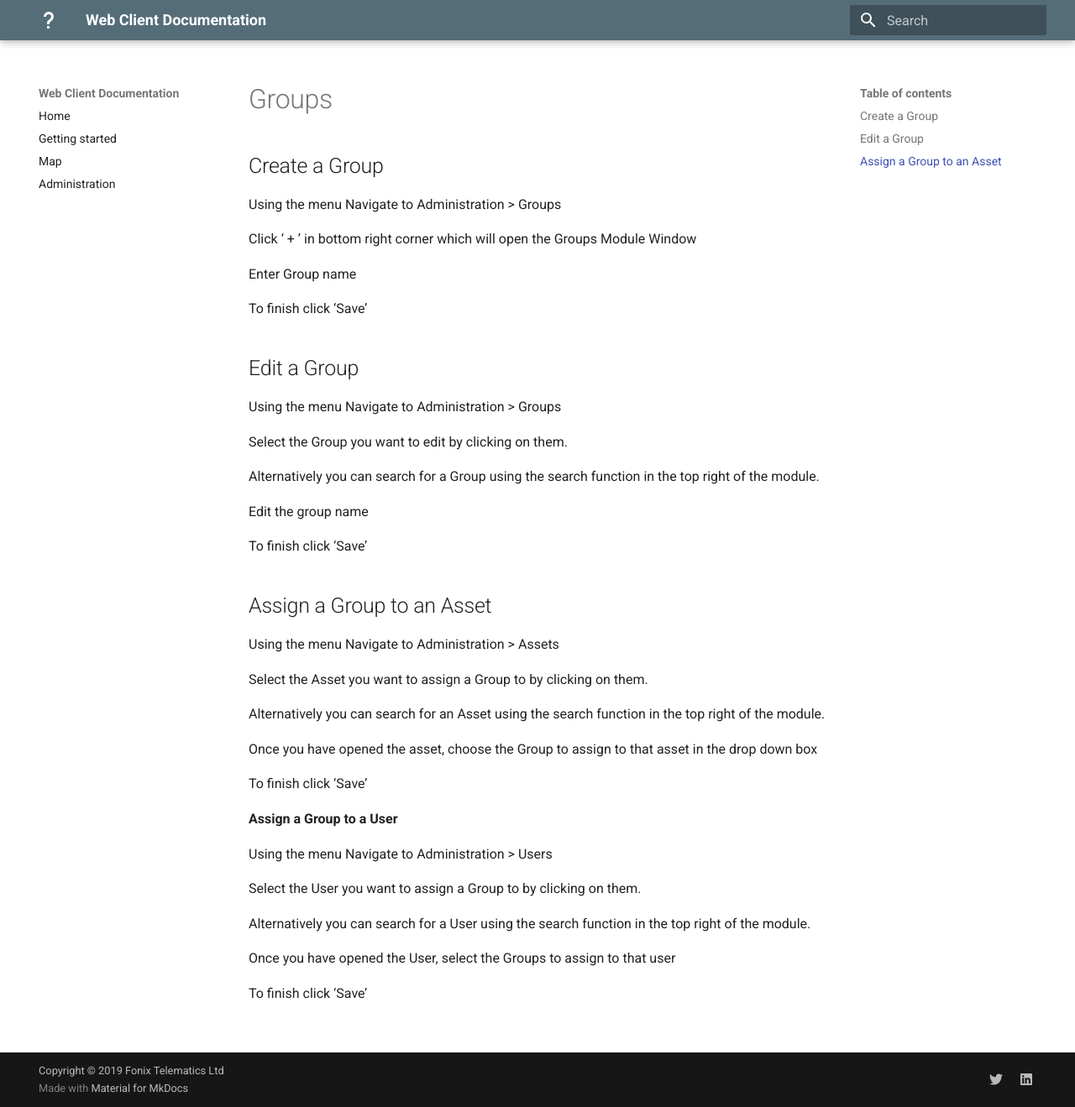
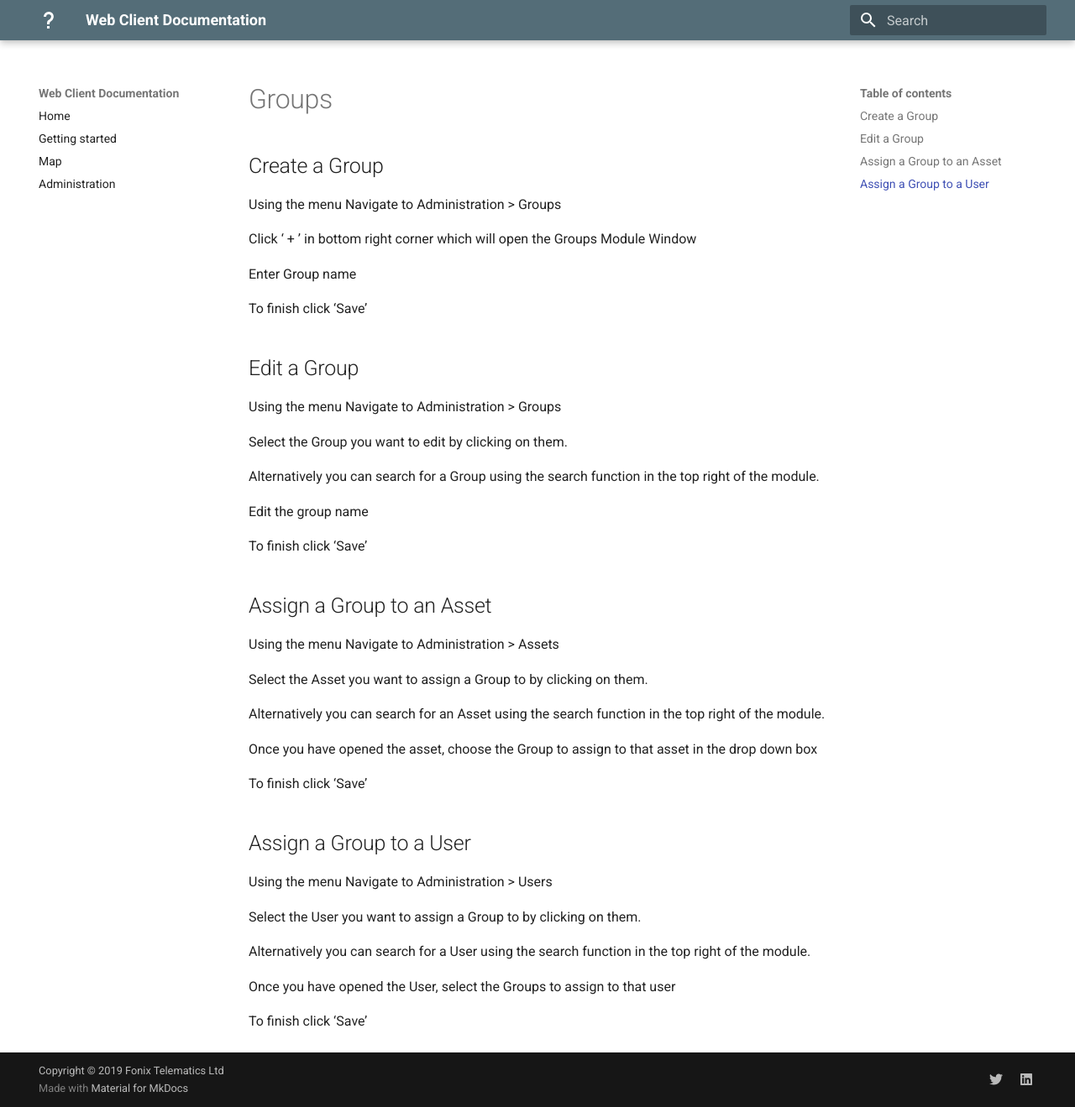
Before and after one commit to fonixtelematics/user-manual, an MkDocs documentation site: the page built from docs/Groups.md, in a window 1280 px wide and 1319 px high. Shown: the whole window at 84% size. Built offline with MkDocs 1.6.1 and Material for MkDocs 9.7.7, drawn with Linux system fonts in a browser that asks for light colours.

Commit message:
docs/Groups.md updated from https://stackedit.io/

```diff
--- a/docs/Groups.md
+++ b/docs/Groups.md
@@ -34,7 +34,7 @@ Once you have opened the asset, choose the Group to assign to that asset in the
 
 To finish click ‘Save’
 
-**Assign a Group to a User**
+## Assign a Group to a User
 
 Using the menu Navigate to Administration > Users
 
```
Also changed, not shown: other parts of docs/Groups.md (+1 -1 lines).
